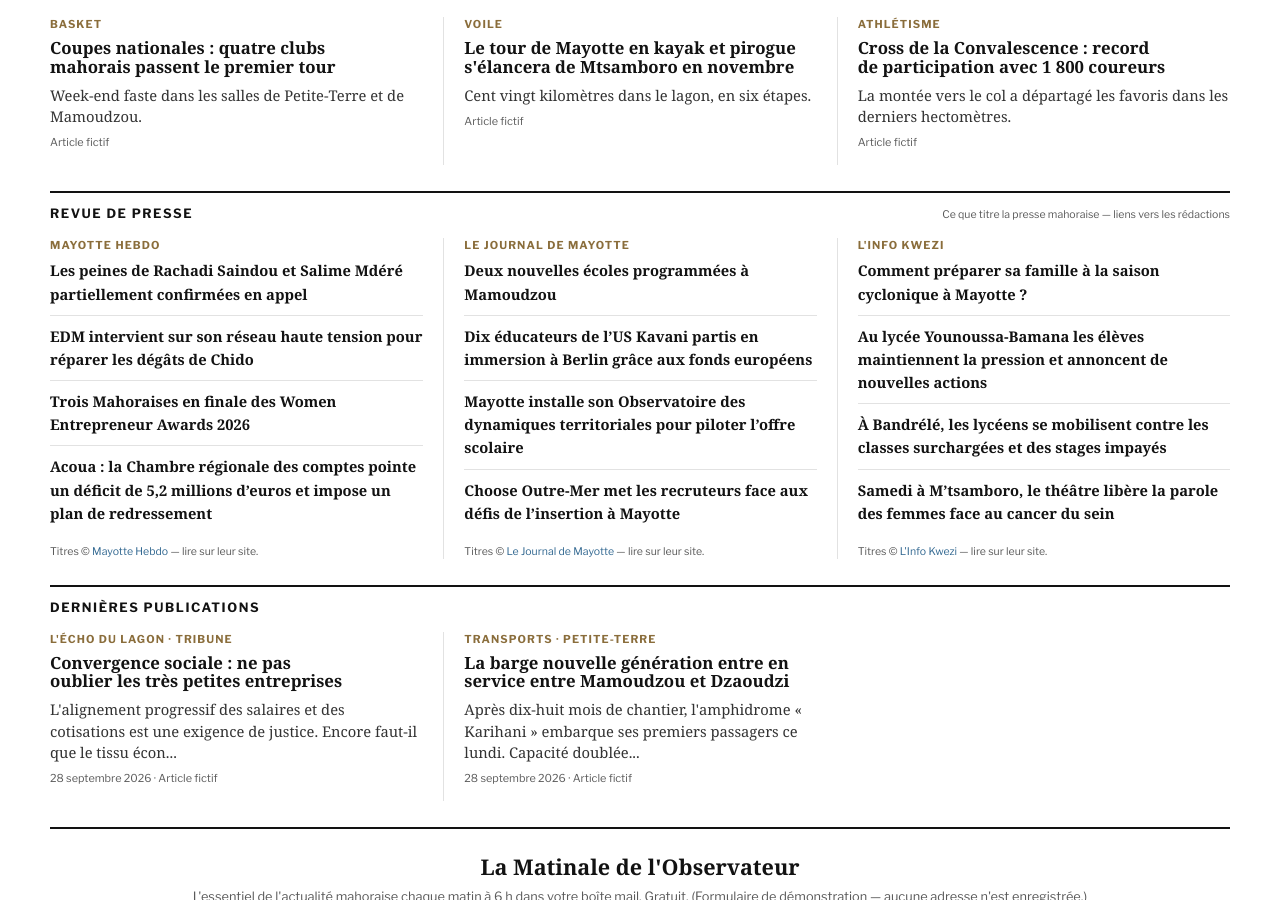
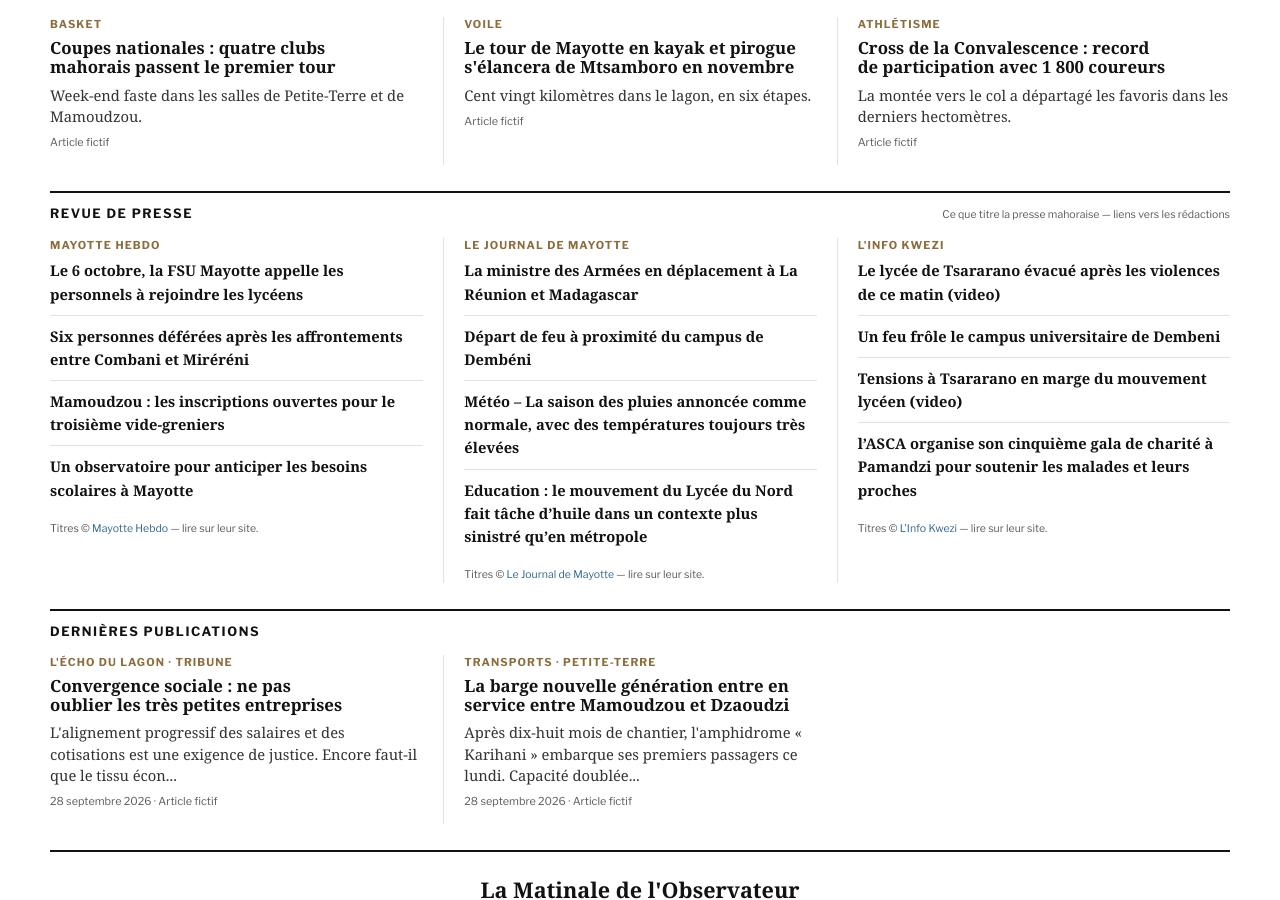
Before and after one commit to esdine/observateur-mayotte, a Jekyll site: the page built from index.html, in a window 1280 px wide and 900 px high, scrolled down 2792 px. Built offline with Jekyll 4.4.1, drawn with Linux system fonts in a browser that asks for light colours; some web fonts are replaced; some of the changed text lies outside the part shown.

Commit message:
Édition du matin : météo et revue de presse

```diff
--- a/_data/meteo.yml
+++ b/_data/meteo.yml
@@ -1,8 +1,8 @@
 # Genere par outils/maj_meteo.py - source Open-Meteo (donnees reelles)
-date_affichee: "Dimanche 4 octobre 2026"
+date_affichee: "Lundi 5 octobre 2026"
 tmin: 23
 tmax: 27
 ciel: "Averses faibles"
-vent_kmh: 10
+vent_kmh: 11
 temp_mer: 28
-maj: "2026-10-04T11:46+0300"
+maj: "2026-10-05T12:36+0300"
--- a/_data/revue.yml
+++ b/_data/revue.yml
@@ -3,33 +3,33 @@ sources:
   - nom: "Mayotte Hebdo"
     site: "https://mayottehebdo.com/"
     titres:
-      - titre: "Les peines de Rachadi Saindou et Salime Mdéré partiellement confirmées en appel"
-        lien: "https://www.mayottehebdo.com/actualite/breves/les-peines-de-rachadi-saindou-et-salime-mdere-partiellement-confirmees-en-appel/"
-      - titre: "EDM intervient sur son réseau haute tension pour réparer les dégâts de Chido"
-        lien: "https://www.mayottehebdo.com/actualite/breves/edm-intervient-sur-son-reseau-haute-tension-pour-reparer-les-degats-de-chido/"
-      - titre: "Trois Mahoraises en finale des Women Entrepreneur Awards 2026"
-        lien: "https://www.mayottehebdo.com/actualite/entrepreneuriat/trois-mahoraises-en-finale-des-women-entrepreneur-awards-2026/"
-      - titre: "Acoua : la Chambre régionale des comptes pointe un déficit de 5,2 millions d’euros et impose un plan de redressement"
-        lien: "https://www.mayottehebdo.com/actualite/politique/acoua-la-chambre-regionale-des-comptes-pointe-un-deficit-de-52-millions-deuros-et-impose-un-plan-de-redressement/"
+      - titre: "Le 6 octobre, la FSU Mayotte appelle les personnels à rejoindre les lycéens"
+        lien: "https://www.mayottehebdo.com/actualite/breves/le-6-octobre-la-fsu-mayotte-appelle-les-personnels-a-rejoindre-les-lyceens/"
+      - titre: "Six personnes déférées après les affrontements entre Combani et Miréréni"
+        lien: "https://www.mayottehebdo.com/actualite/breves/six-personnes-deferees-apres-les-affrontements-entre-combani-et-mirereni/"
+      - titre: "Mamoudzou : les inscriptions ouvertes pour le troisième vide-greniers"
+        lien: "https://www.mayottehebdo.com/actualite/breves/mamoudzou-les-inscriptions-ouvertes-pour-le-troisieme-vide-greniers/"
+      - titre: "Un observatoire pour anticiper les besoins scolaires à Mayotte"
+        lien: "https://www.mayottehebdo.com/actualite/breves/un-observatoire-pour-anticiper-les-besoins-scolaires-a-mayotte/"
   - nom: "Le Journal de Mayotte"
     site: "https://lejournaldemayotte.yt/"
     titres:
-      - titre: "Deux nouvelles écoles programmées à Mamoudzou"
-        lien: "https://lejournaldemayotte.yt/2026/10/03/deux-nouvelles-ecoles-programmees-a-mamoudzou/"
-      - titre: "Dix éducateurs de l’US Kavani partis en immersion à Berlin grâce aux fonds européens"
-        lien: "https://lejournaldemayotte.yt/2026/10/03/dix-educateurs-de-lus-kavani-partis-en-immersion-a-berlin-grace-aux-fonds-europeens/"
-      - titre: "Mayotte installe son Observatoire des dynamiques territoriales pour piloter l’offre scolaire"
-        lien: "https://lejournaldemayotte.yt/2026/10/03/mayotte-installe-son-observatoire-des-dynamiques-territoriales-pour-piloter-loffre-scolaire/"
-      - titre: "Choose Outre-Mer met les recruteurs face aux défis de l’insertion à Mayotte"
-        lien: "https://lejournaldemayotte.yt/2026/10/02/choose-outre-mer-met-les-recruteurs-face-aux-defis-de-linsertion-a-mayotte/"
+      - titre: "La ministre des Armées en déplacement à La Réunion et Madagascar"
+        lien: "https://lejournaldemayotte.yt/2026/10/05/la-ministre-des-armees-en-deplacement-a-la-reunion-et-madagascar/"
+      - titre: "Départ de feu à proximité du campus de Dembéni"
+        lien: "https://lejournaldemayotte.yt/2026/10/05/depart-de-feu-a-proximite-du-campus-de-dembeni/"
+      - titre: "Météo – La saison des pluies annoncée comme normale, avec des températures toujours très élevées"
+        lien: "https://lejournaldemayotte.yt/2026/10/05/meteo-la-saison-des-pluies-annoncee-comme-normale-avec-des-temperatures-toujours-tres-elevees/"
+      - titre: "Education : le mouvement du Lycée du Nord fait tâche d’huile dans un contexte plus sinistré qu’en métropole"
+        lien: "https://lejournaldemayotte.yt/2026/10/05/education-le-mouvement-du-lycee-du-nord-fait-tache-dhuile-dans-un-contexte-plus-sinistre-quen-metropole/"
   - nom: "L'Info Kwezi"
     site: "https://www.linfokwezi.fr/"
     titres:
-      - titre: "Comment préparer sa famille à la saison cyclonique à Mayotte ?"
-        lien: "https://www.linfokwezi.fr/comment-preparer-sa-famille-a-la-saison-cyclonique-a-mayotte/"
-      - titre: "Au lycée Younoussa-Bamana les élèves maintiennent la pression et annoncent de nouvelles actions"
-        lien: "https://www.linfokwezi.fr/au-lycee-younoussa-bamana-les-eleves-maintiennent-la-pression-et-annoncent-de-nouvelles-actions/"
-      - titre: "À Bandrélé, les lycéens se mobilisent contre les classes surchargées et des stages impayés"
-        lien: "https://www.linfokwezi.fr/a-bandrele-les-lyceens-se-mobilisent-contre-les-classes-surchargees-et-des-stages-impayes/"
-      - titre: "Samedi à M’tsamboro, le théâtre libère la parole des femmes face au cancer du sein"
-        lien: "https://www.linfokwezi.fr/samedi-a-mtsamboro-le-theatre-libere-la-parole-des-femmes-face-au-cancer-du-sein/"
+      - titre: "Le lycée de Tsararano évacué après les violences de ce matin (video)"
+        lien: "https://www.linfokwezi.fr/le-lycee-de-tsararano-evacue-apres-les-violences-de-ce-matin-video/"
+      - titre: "Un feu frôle le campus universitaire de Dembeni"
+        lien: "https://www.linfokwezi.fr/un-feu-frole-le-campus-universitaire-de-dembeni/"
+      - titre: "Tensions à Tsararano en marge du mouvement lycéen (video)"
+        lien: "https://www.linfokwezi.fr/tensions-a-tsararano-en-marge-du-mouvement-lyceen-video/"
+      - titre: "l’ASCA organise son cinquième gala de charité à Pamandzi pour soutenir les malades et leurs proches"
+        lien: "https://www.linfokwezi.fr/lasca-organise-son-cinquieme-gala-de-charite-a-pamandzi-pour-soutenir-les-malades-et-leurs-proches/"
```
